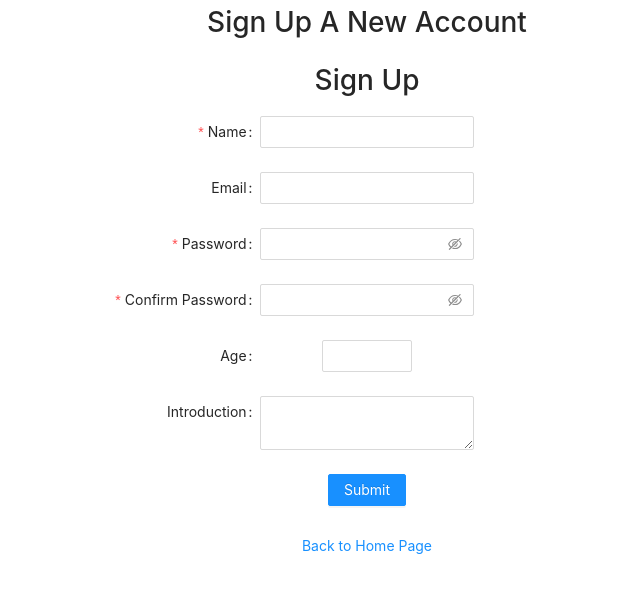
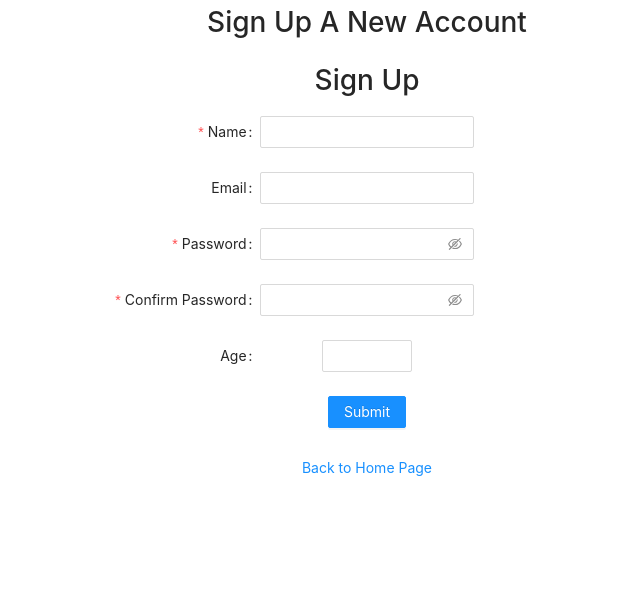
Before and after one commit to akiaki-47/sale-management, a React (Vite) app: page /sign-up in a window 1280 px wide. Shown: the top 592 px of the page, without its empty margins (273-913 px from the left). Built offline with nearby package versions, Linux system fonts and the light colour scheme.

Commit message:
submit new code admin, user, staff

```diff
--- a/src/components/signup-form.tsx
+++ b/src/components/signup-form.tsx
@@ -113,9 +113,6 @@ export const SignUpForm = () => {
                 >
                     <InputNumber />
                 </Form.Item>
-                <Form.Item name={['user', 'introduction']} label="Introduction">
-                    <Input.TextArea />
-                </Form.Item>
                 <Form.Item wrapperCol={{ ...layout.wrapperCol, offset: 10 }}>
                     <Button type="primary" htmlType="submit">
                         Submit
```
